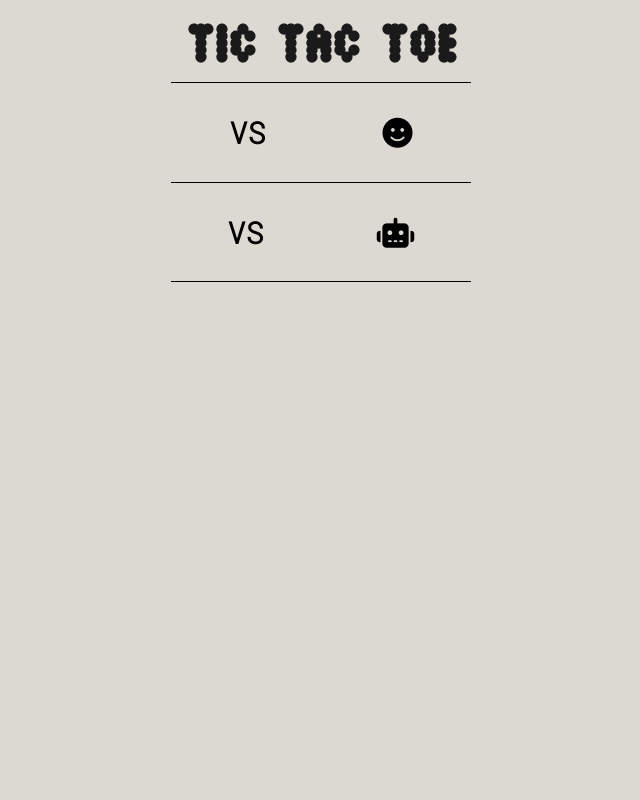
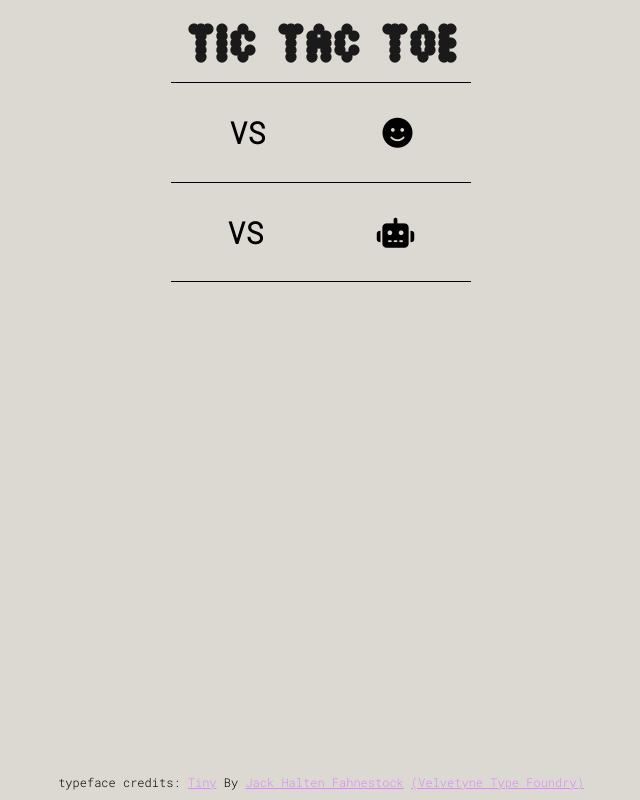
Before and after one commit to lucafisc/tic-tac-toe, a plain HTML site: page index.html in a window 1280 px wide. Shown: the whole page, without its empty margins (319-959 px from the left). Drawn offline with Linux system fonts and the light colour scheme.

Commit message:
Add typeface credits

```diff
--- a/index.html
+++ b/index.html
@@ -52,6 +52,7 @@
                 <div class="score" data-index="cpu">0</div>
                 <div id="enemy-icon"></div>
             </section>
+            <footer>typeface credits: <a href="https://velvetyne.fr/fonts/tiny/download/#:~:text=Thanks%20for%20downloading-,TINY,-By%20Jack%20Halten">Tiny</a> By <a href="https://velvetyne.fr/authors/jack-halten-fahnestock/">Jack Halten Fahnestock</a> <a href="https://velvetyne.fr/">(Velvetyne Type Foundry)</a></footer>
     </div>
 </body>
 
--- a/style.css
+++ b/style.css
@@ -32,6 +32,8 @@
 
 body {
     background-color: var(--background);
+    height: 100vh;
+
 }
 
 .content {
@@ -39,7 +41,6 @@ body {
     flex-direction: column;
     justify-content: flex-start;
     align-items: center;
-    height: 100vh;
 }
 
 .hidden {
@@ -387,3 +388,18 @@ h1 {
 .cpu-icon::after {
     content: "\f544";
 }
+
+/* footer */
+
+footer {
+    font-family: var(--default-font);
+    font-size: 12px;
+    position: fixed;
+    bottom: 0;
+    padding: 10px;
+}
+
+footer a,
+footer a:visited {
+    color: var(--color-2);
+}
```
